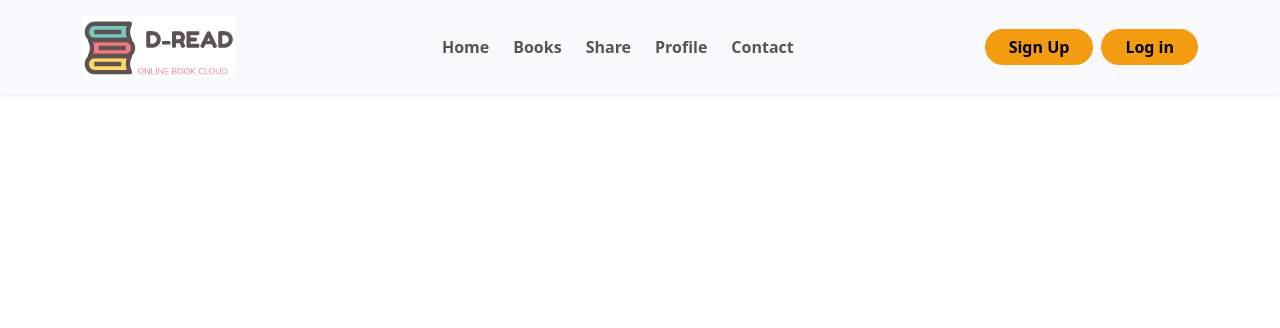
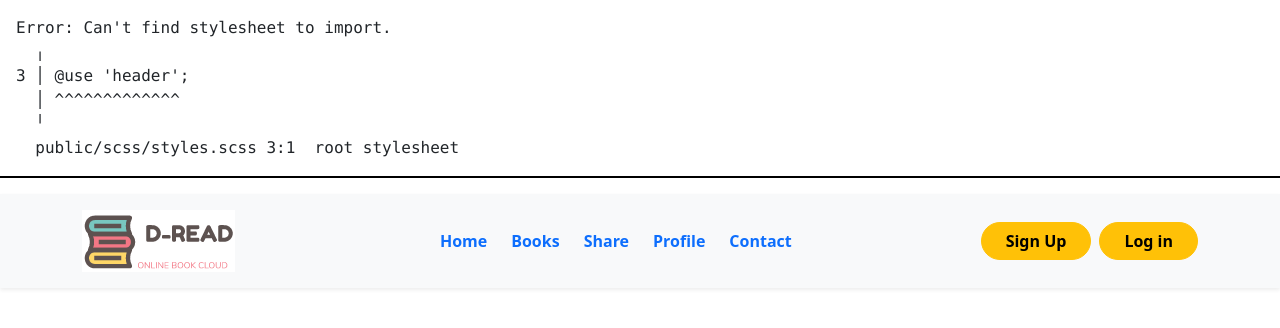
Before and after one commit to pereprior/D-Read, a PHP site: page / in a window 1280 px wide. Shown: the top 328 px of the page. Run offline with PHP 8.4, Linux system fonts and the light colour scheme.

Commit message:
pre final

```diff
--- a/public/css/styles.css
+++ b/public/css/styles.css
@@ -1,54 +1,17 @@
-@font-face {
-  font-family: "Montserrat";
-  src: url("../fonts/Montserrat-Regular.otf") format("opentype");
-  font-weight: 400;
-  font-style: normal;
+/* Error: Can't find stylesheet to import.
+ *   ,
+ * 3 | @use 'header';
+ *   | ^^^^^^^^^^^^^
+ *   '
+ *   public/scss/styles.scss 3:1  root stylesheet */
+
+body::before {
+  font-family: "Source Code Pro", "SF Mono", Monaco, Inconsolata, "Fira Mono",
+      "Droid Sans Mono", monospace, monospace;
+  white-space: pre;
+  display: block;
+  padding: 1em;
+  margin-bottom: 1em;
+  border-bottom: 2px solid black;
+  content: "Error: Can't find stylesheet to import.\a   \2577 \a 3 \2502  @use 'header';\a   \2502  ^^^^^^^^^^^^^\a   \2575 \a   public/scss/styles.scss 3:1  root stylesheet";
 }
-@font-face {
-  font-family: "Montserrat";
-  src: url("../fonts/Montserrat-Bold.otf") format("opentype");
-  font-weight: 700;
-  font-style: normal;
-}
-body {
-  font-family: "Montserrat", Arial, sans-serif;
-  font-weight: 400;
-  font-size: 16px;
-  line-height: 1.6;
-  margin: 0;
-  padding: 0;
-  color: #5D5250;
-  background-color: #F9F9F9;
-}
-@media (max-width: 600px) {
-  body {
-    font-size: 14px;
-    line-height: 1.4;
-  }
-}
-
-header {
-  background-color: #f7f9fc;
-  box-shadow: 0 2px 4px rgba(0, 0, 0, 0.1);
-}
-
-header nav a {
-  color: #5D5250;
-  transition: color 0.3s;
-}
-
-header nav a:hover {
-  color: #f39c12; /* Cambia el color del enlace al pasar el cursor */
-}
-
-header .btn-warning {
-  background-color: #f39c12;
-  border: none;
-  transition: background-color 0.3s;
-}
-
-header .btn-warning:hover {
-  background-color: #d87d06;
-}
-
-/*# sourceMappingURL=styles.css.map */
```
